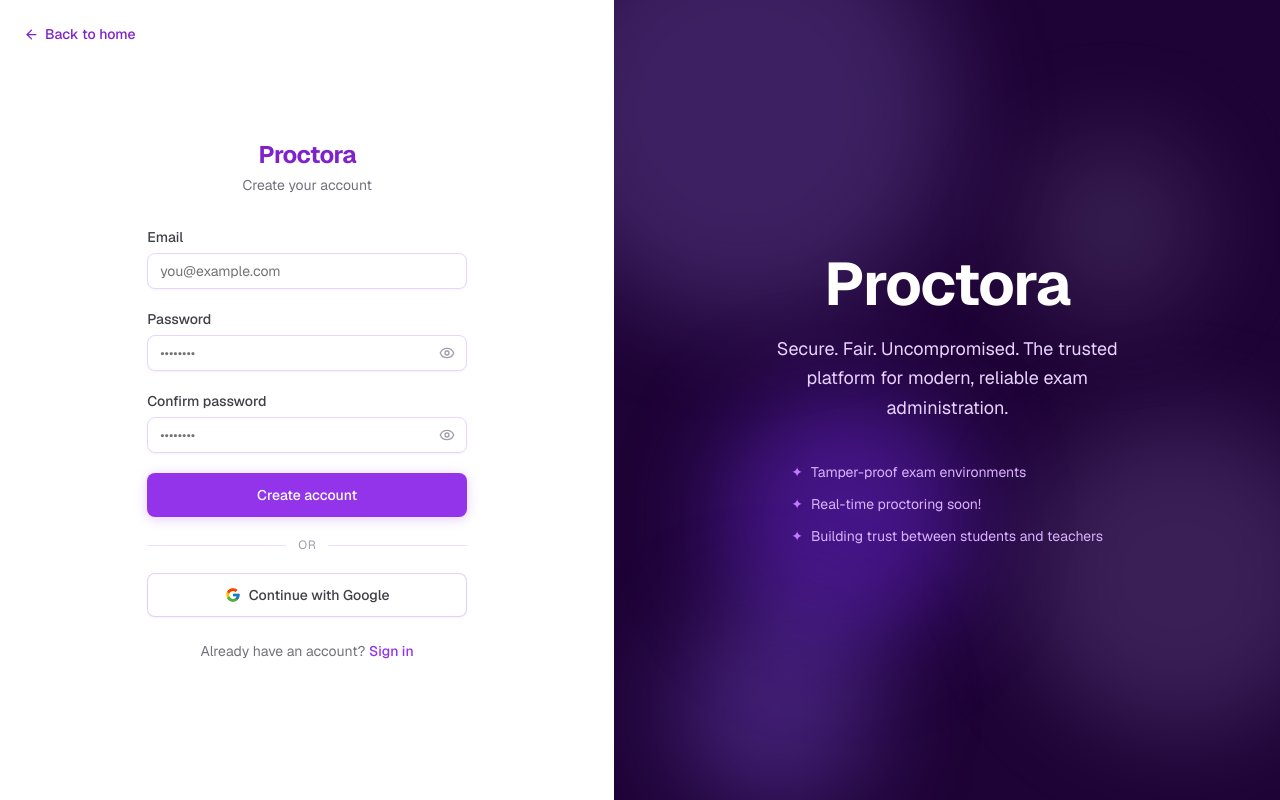
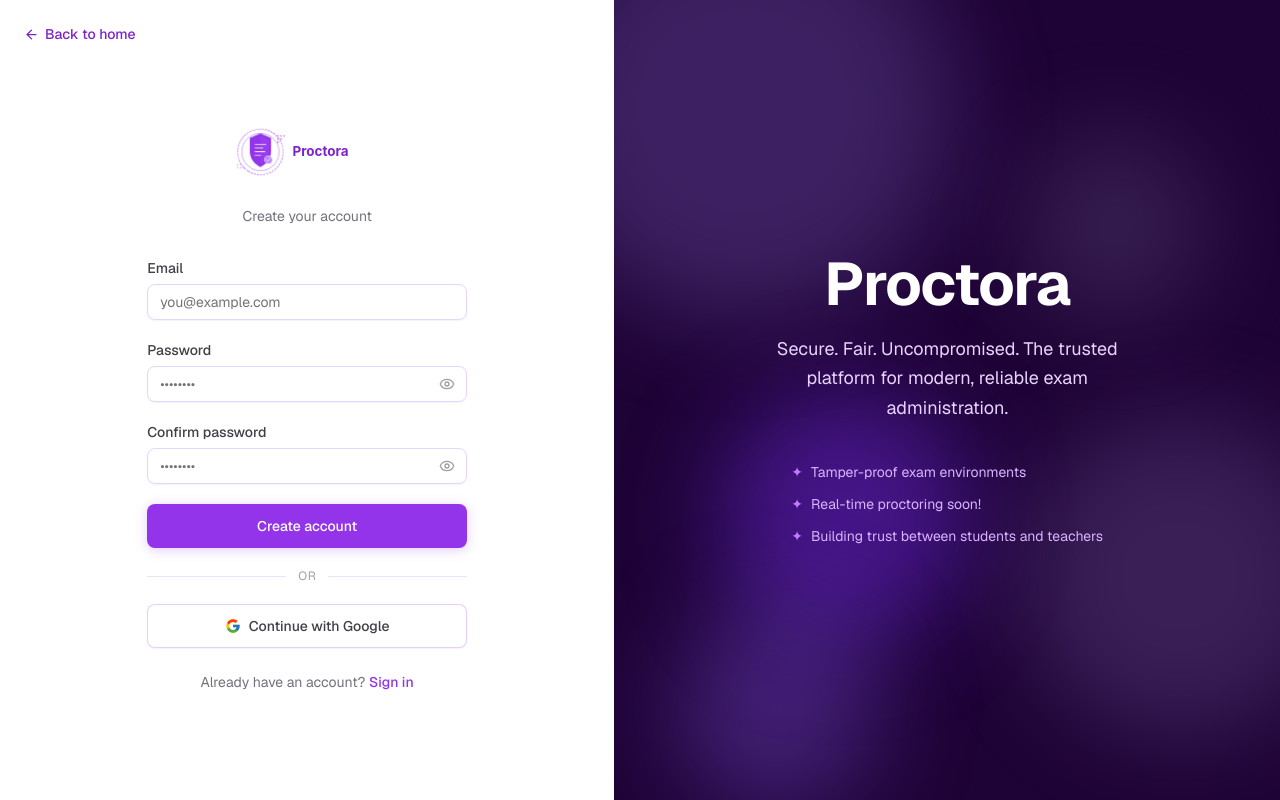
Before and after one commit to proctorain/proctora_frontend, a Next.js app: page /register in a window 1280 px wide. Built offline with nearby package versions, Linux system fonts and the light colour scheme; no server answers.

Commit message:
added an animation

```diff
--- a/src/app/layout.js
+++ b/src/app/layout.js
@@ -17,8 +17,9 @@
   title: "Proctora",
   description: "Your all-in-one platform",
   icons: {
-    icon: "/favicon.svg",
-    shortcut: "/favicon.svg",
+    icon: "/favicon.svg?v=3",
+    shortcut: "/favicon.svg?v=3",
+    apple: "/favicon.svg?v=3",
   },
 };
 
--- a/src/components/common/Navbar.jsx
+++ b/src/components/common/Navbar.jsx
@@ -6,6 +6,7 @@
 import { Search, Menu, X, LogOut, Home, LogIn, UserPlus, KeyRound, Lock, LayoutDashboard, FileText, Settings } from "lucide-react";
 import { Button } from "@/components/ui/button";
 import { Input } from "@/components/ui/input";
+import LogoAnimation from "@/components/custom/LogoAnimation";
 import { cn } from "@/lib/utils";
 import { useAuth } from "@/context/AuthContext";
 
@@ -219,7 +220,7 @@
 }
 
 /**
- * Navbar — Proctora branding left, search center, auth actions right.
+ * Navbar — animated Proctora branding left, search center, auth actions right.
  * Shows Log in / Sign up when logged out; avatar with dropdown when logged in.
  * Collapses to a hamburger menu on md and below.
  */
@@ -256,14 +257,14 @@
       aria-label="Main navigation"
     >
       {/* Desktop row */}
-      <div className="mx-auto flex h-16 max-w-7xl items-center justify-between gap-4 px-4 sm:px-6 lg:px-8">
+      <div className="flex h-16 w-full items-center justify-between gap-4 pl-2 pr-3 sm:pl-3 sm:pr-4 md:pl-4 md:pr-5 lg:pl-5 lg:pr-6">
         {/* Left — brand */}
         <Link
           href="/"
-          className="shrink-0 text-xl font-bold tracking-tight text-[#7e22ce]"
+          className="shrink-0"
           aria-label="Proctora home"
         >
-          Proctora
+          <LogoAnimation compact showTagline={false} className="w-20 sm:w-36" />
         </Link>
 
         {/* Center — search (hidden on mobile) */}
--- /dev/null
+++ b/src/components/custom/LogoAnimation.jsx
@@ -0,0 +1,320 @@
+export default function LogoAnimation({
+  className = "",
+  compact = false,
+  showTagline = true,
+}) {
+  const shouldShowTagline = showTagline && !compact;
+
+  return (
+    <div className={`logo-animation ${className}`} aria-hidden="true">
+      <svg
+        xmlns="http://www.w3.org/2000/svg"
+        viewBox={compact ? "52 80 512 192" : "0 0 680 350"}
+        className="logo-svg"
+        role="img"
+        aria-label="Proctora logo"
+      >
+        <defs>
+          <clipPath id="bar1clip">
+            <rect x="136" y="138" width="48" height="6" rx="3" />
+          </clipPath>
+          <clipPath id="bar2clip">
+            <rect x="136" y="152" width="36" height="6" rx="3" />
+          </clipPath>
+          <clipPath id="bar3clip">
+            <rect x="136" y="166" width="44" height="6" rx="3" />
+          </clipPath>
+          <clipPath id="bar4clip">
+            <rect x="136" y="180" width="28" height="6" rx="3" />
+          </clipPath>
+        </defs>
+
+        <circle
+          className="outer-ring"
+          cx="160"
+          cy="170"
+          r="88"
+          fill="none"
+          stroke="#a855f7"
+          strokeWidth="3"
+          strokeDasharray="8 4"
+        />
+
+        <circle
+          className="inner-ring"
+          cx="160"
+          cy="170"
+          r="72"
+          fill="none"
+          stroke="#7e22ce"
+          strokeWidth="1.5"
+        />
+
+        <g className="shield-group">
+          <path
+            d="M160 98 L201 115 L201 168 C201 196 183 218 160 228 C137 218 119 196 119 168 L119 115 Z"
+            fill="#9333ea"
+          />
+          <path
+            d="M160 108 L193 122 L193 166 C193 189 178 208 160 217 L160 108 Z"
+            fill="#a855f7"
+            opacity="0.3"
+          />
+        </g>
+
+        <g className="bar bar1" clipPath="url(#bar1clip)">
+          <rect x="136" y="138" width="48" height="6" rx="3" fill="#fff" opacity="0.9" />
+        </g>
+        <g className="bar bar2" clipPath="url(#bar2clip)">
+          <rect x="136" y="152" width="36" height="6" rx="3" fill="#fff" opacity="0.9" />
+        </g>
+        <g className="bar bar3" clipPath="url(#bar3clip)">
+          <rect x="136" y="166" width="44" height="6" rx="3" fill="#fff" opacity="0.9" />
+        </g>
+        <g className="bar bar4" clipPath="url(#bar4clip)">
+          <rect x="136" y="180" width="28" height="6" rx="3" fill="#fff" opacity="0.9" />
+        </g>
+
+        <g className="badge-group">
+          <circle cx="191" cy="200" r="16" fill="#fff" />
+          <circle cx="191" cy="200" r="14" fill="#c084fc" />
+          <polyline
+            className="checkmark"
+            points="184,200 189,206 199,193"
+            fill="none"
+            stroke="#fff"
+            strokeWidth="2.5"
+            strokeLinecap="round"
+            strokeLinejoin="round"
+          />
+        </g>
+
+        <g className="wordmark-group">
+          <text
+            x="284"
+            y="186"
+            fontFamily="-apple-system, 'Helvetica Neue', Arial, sans-serif"
+            fontSize="52"
+            fontWeight="700"
+            fill="#7e22ce"
+          >
+            Proctora
+          </text>
+          {shouldShowTagline && (
+            <text
+              x="286"
+              y="218"
+              fontFamily="-apple-system, 'Helvetica Neue', Arial, sans-serif"
+              fontSize="14"
+              fontWeight="500"
+              fill="#a855f7"
+              letterSpacing="4"
+            >
+              PROCTORED QUIZ PLATFORM
+            </text>
+          )}
+        </g>
+
+        <g className="dots dots-tr">
+          <circle cx="228" cy="108" r="2.5" fill="#7e22ce" />
+          <circle cx="240" cy="108" r="2.5" fill="#7e22ce" />
+          <circle cx="252" cy="108" r="2.5" fill="#7e22ce" />
+          <circle cx="228" cy="120" r="2.5" fill="#7e22ce" />
+          <circle cx="240" cy="120" r="2.5" fill="#7e22ce" />
+          <circle cx="228" cy="132" r="2.5" fill="#7e22ce" />
+        </g>
+
+        <g className="dots dots-bl">
+          <circle cx="72" cy="218" r="2.5" fill="#7e22ce" opacity="0.5" />
+          <circle cx="84" cy="218" r="2.5" fill="#7e22ce" opacity="0.5" />
+          <circle cx="72" cy="230" r="2.5" fill="#7e22ce" opacity="0.5" />
+          <circle cx="84" cy="230" r="2.5" fill="#7e22ce" opacity="0.5" />
+          <circle cx="96" cy="230" r="2.5" fill="#7e22ce" opacity="0.5" />
+        </g>
+      </svg>
+
+      <style jsx>{`
+        .logo-animation {
+          display: block;
+          line-height: 0;
+          max-width: 100%;
+        }
+
+        .logo-svg {
+          width: 100%;
+          height: auto;
+          display: block;
+        }
+
+        .outer-ring {
+          transform-origin: 160px 170px;
+          animation: ring-spin 16s linear infinite;
+        }
+
+        .inner-ring {
+          animation: inner-breathe 3.2s ease-in-out infinite;
+        }
+
+        .shield-group {
+          transform-box: fill-box;
+          transform-origin: center;
+          opacity: 0;
+          animation: shield-pop 780ms cubic-bezier(0.22, 1.12, 0.3, 1) 180ms forwards;
+        }
+
+        .bar {
+          opacity: 0;
+          transform: translateX(-54px);
+          animation: bar-slide 420ms ease-out forwards;
+        }
+
+        .bar1 {
+          animation-delay: 620ms;
+        }
+
+        .bar2 {
+          animation-delay: 730ms;
+        }
+
+        .bar3 {
+          animation-delay: 840ms;
+        }
+
+        .bar4 {
+          animation-delay: 950ms;
+        }
+
+        .badge-group {
+          transform-box: fill-box;
+          transform-origin: center;
+          opacity: 0;
+          animation: badge-pop 650ms cubic-bezier(0.2, 1.2, 0.2, 1) 1080ms forwards;
+        }
+
+        .checkmark {
+          stroke-dasharray: 28;
+          stroke-dashoffset: 28;
+          animation: checkmark-draw 540ms ease-out 1460ms forwards;
+        }
+
+        .wordmark-group {
+          opacity: 0;
+          transform: translateY(12px);
+          animation: copy-rise 640ms ease-out 1320ms forwards;
+        }
+
+        .dots {
+          opacity: 0;
+          animation: dots-fade 500ms ease-out 1720ms forwards;
+        }
+
+        @keyframes ring-spin {
+          from {
+            transform: rotate(0deg);
+          }
+          to {
+            transform: rotate(360deg);
+          }
+        }
+
+        @keyframes inner-breathe {
+          0%,
+          100% {
+            opacity: 0.48;
+            stroke-width: 1.35;
+          }
+          50% {
+            opacity: 1;
+            stroke-width: 2;
+          }
+        }
+
+        @keyframes shield-pop {
+          0% {
+            opacity: 0;
+            transform: scale(0.72);
+          }
+          68% {
+            opacity: 1;
+            transform: scale(1.08);
+          }
+          100% {
+            opacity: 1;
+            transform: scale(1);
+          }
+        }
+
+        @keyframes bar-slide {
+          0% {
+            opacity: 0;
+            transform: translateX(-54px);
+          }
+          100% {
+            opacity: 0.9;
+            transform: translateX(0);
+          }
+        }
+
+        @keyframes badge-pop {
+          0% {
+            opacity: 0;
+            transform: scale(0.25);
+          }
+          62% {
+            opacity: 1;
+            transform: scale(1.16);
+          }
+          100% {
+            opacity: 1;
+            transform: scale(1);
+          }
+        }
+
+        @keyframes checkmark-draw {
+          to {
+            stroke-dashoffset: 0;
+          }
+        }
+
+        @keyframes copy-rise {
+          0% {
+            opacity: 0;
+            transform: translateY(12px);
+          }
+          100% {
+            opacity: 1;
+            transform: translateY(0);
+          }
+        }
+
+        @keyframes dots-fade {
+          from {
+            opacity: 0;
+          }
+          to {
+            opacity: 1;
+          }
+        }
+
+        @media (prefers-reduced-motion: reduce) {
+          .outer-ring,
+          .inner-ring,
+          .shield-group,
+          .bar,
+          .badge-group,
+          .checkmark,
+          .wordmark-group,
+          .dots {
+            animation: none !important;
+            opacity: 1 !important;
+            transform: none !important;
+          }
+
+          .checkmark {
+            stroke-dashoffset: 0;
+          }
+        }
+      `}</style>
+    </div>
+  );
+}
--- a/src/pages-components/auth/LoginPage.jsx
+++ b/src/pages-components/auth/LoginPage.jsx
@@ -10,6 +10,7 @@
 
 import { getGoogleAuthUrl, loginUser } from "@/api/auth.api";
 import { useAuth } from "@/context/AuthContext";
+import LogoAnimation from "@/components/custom/LogoAnimation";
 import { Button } from "@/components/ui/button";
 import { Input } from "@/components/ui/input";
 import { Label } from "@/components/ui/label";
@@ -89,10 +90,10 @@
       >
         {/* Header */}
         <div className="mb-8 text-center">
-          <Link href="/" className="text-2xl font-bold tracking-tight text-[#7e22ce]">
-            Proctora
+          <Link href="/" className="mx-auto block w-44" aria-label="Proctora home">
+            <LogoAnimation showTagline={false} className="w-full" />
           </Link>
-          <p className="mt-1 text-sm text-zinc-500">Welcome back</p>
+          <p className="mt-2 text-sm text-zinc-500">Welcome back</p>
         </div>
 
         <form onSubmit={handleSubmit(onSubmit)} noValidate className="space-y-5">
--- a/src/pages-components/auth/RegisterPage.jsx
+++ b/src/pages-components/auth/RegisterPage.jsx
@@ -9,6 +9,7 @@
 import { Eye, EyeOff } from "lucide-react";
 
 import { getGoogleAuthUrl, registerUser } from "@/api/auth.api";
+import LogoAnimation from "@/components/custom/LogoAnimation";
 import { Button } from "@/components/ui/button";
 import { Input } from "@/components/ui/input";
 import { Label } from "@/components/ui/label";
@@ -99,10 +100,10 @@
       >
         {/* Header */}
         <div className="mb-8 text-center">
-          <Link href="/" className="text-2xl font-bold tracking-tight text-[#7e22ce]">
-            Proctora
+          <Link href="/" className="mx-auto block w-44" aria-label="Proctora home">
+            <LogoAnimation showTagline={false} className="w-full" />
           </Link>
-          <p className="mt-1 text-sm text-zinc-500">Create your account</p>
+          <p className="mt-2 text-sm text-zinc-500">Create your account</p>
         </div>
 
         <form onSubmit={handleSubmit(onSubmit)} noValidate className="space-y-5">
```
Also changed, not shown: public/favicon.png (added), public/favicon.svg.
